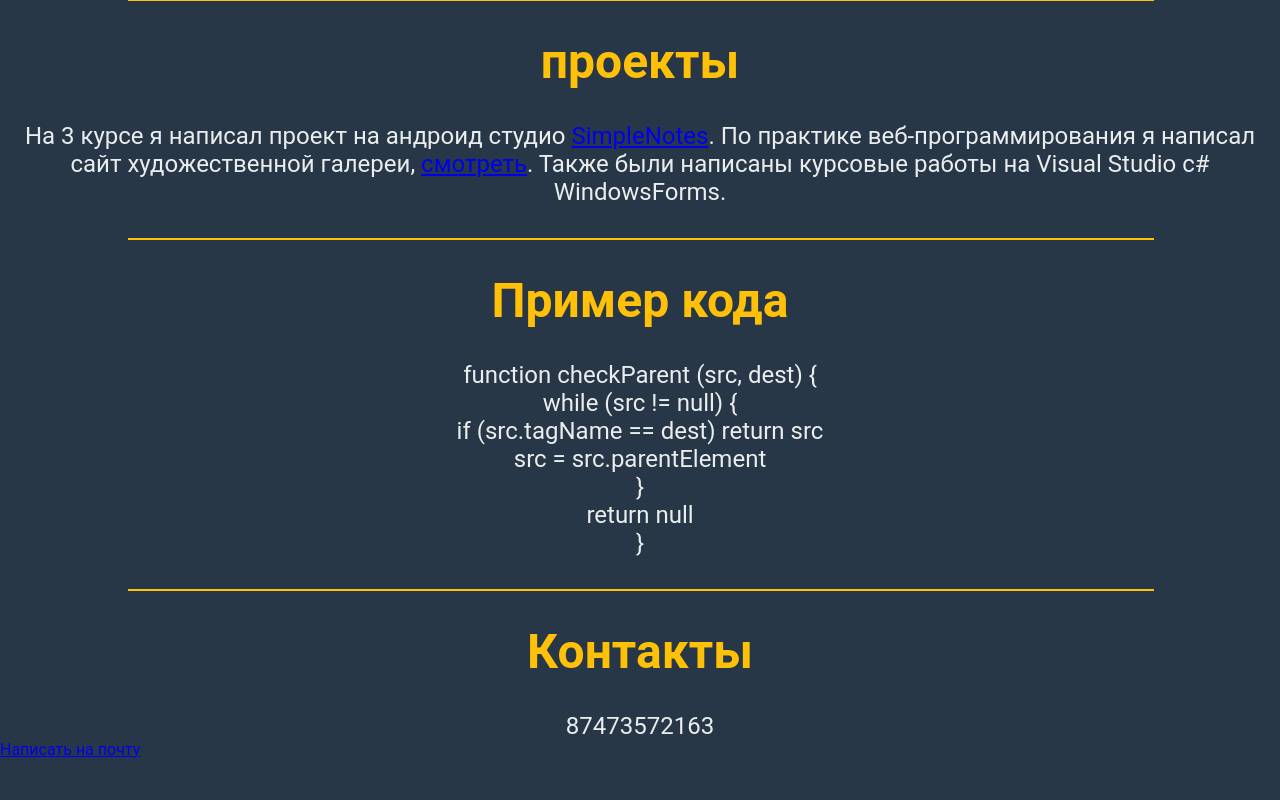
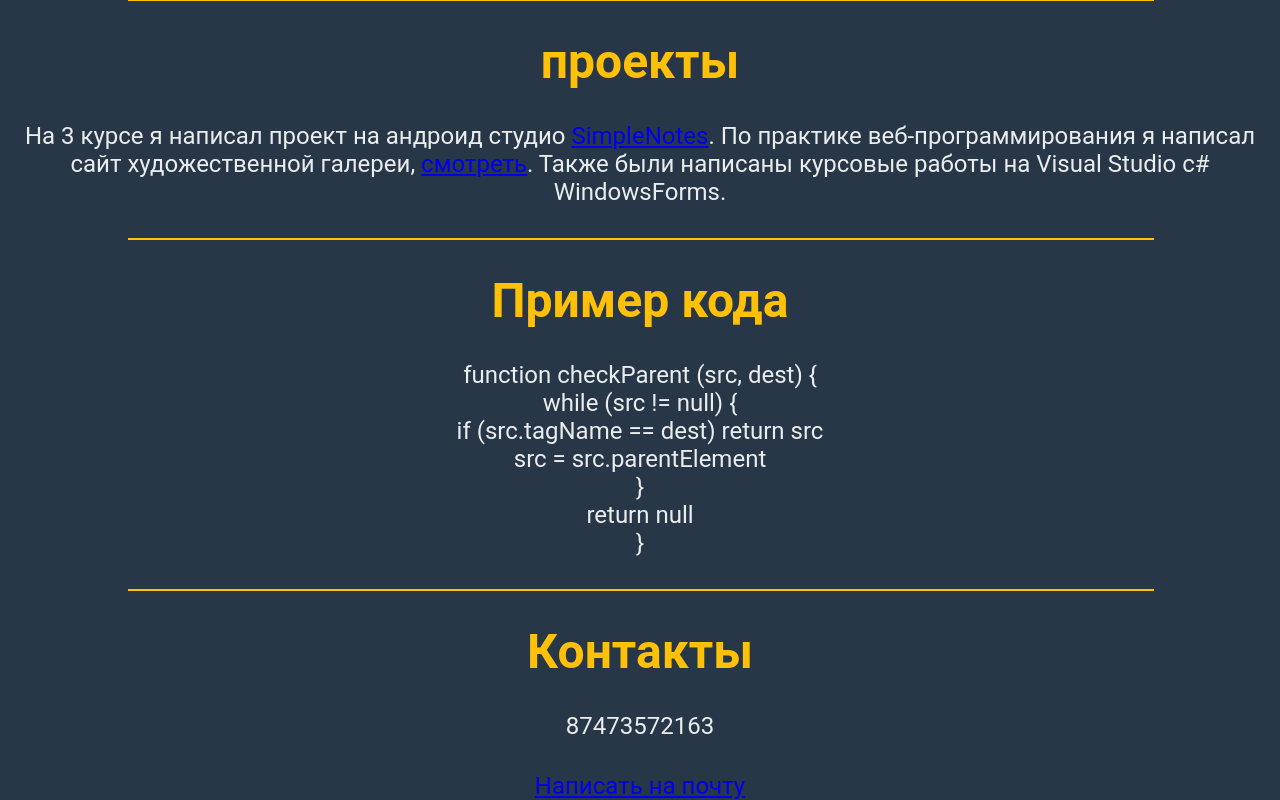
Before and after one commit to lexabass/lexabass.github.io, a plain HTML site: page index.html in a window 1280 px wide. Shown: the part 804-1604 px from the top of the page. Before the commit the page ends 1563 px from the top, so only its background shows below. Drawn offline with Linux system fonts and the light colour scheme.

Commit message:
Update index.html

```diff
--- a/index.html
+++ b/index.html
@@ -70,7 +70,7 @@
     <div id="contacts">
         <h1>Контакты</h1>
         <p>87473572163</p>
-        <a href="mailto:vedernikov.aleksey.03@gmail.com">Написать на почту</a>
+        <p><a href="mailto:vedernikov.aleksey.03@gmail.com">Написать на почту</a></p>
     </div>
 </body>
 </html>
```
